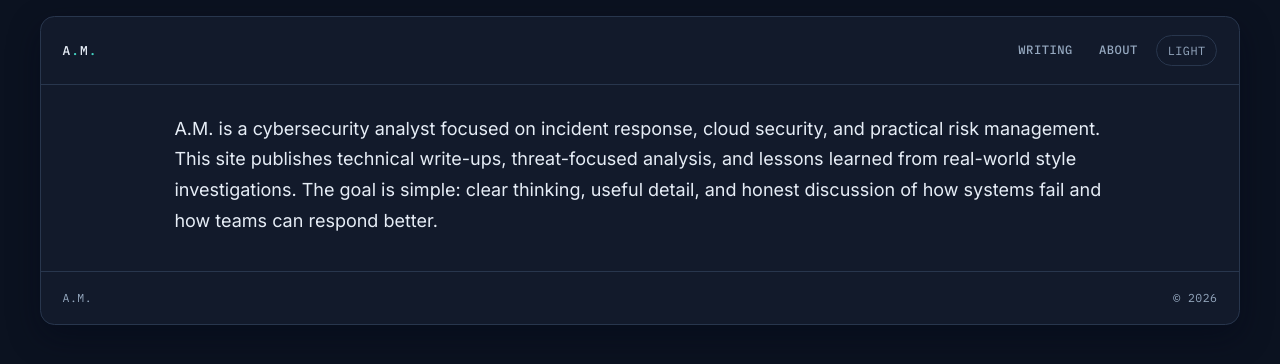
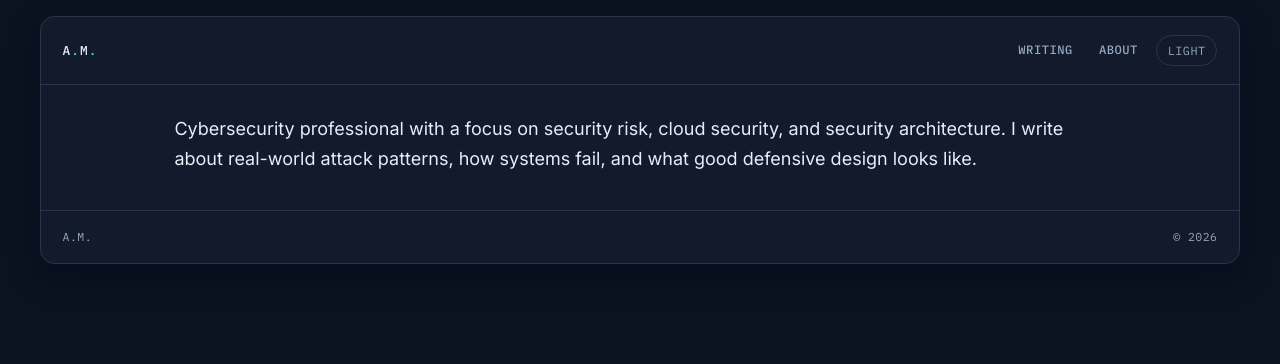
Before and after one commit to am-netizen/locus, a Jekyll site: the page built from about.md, in a window 1280 px wide. Shown: the top 364 px of the page. Built offline with Jekyll 4.4.1, drawn with Linux system fonts in a browser that asks for light colours.

Commit message:
Update About page with concise professional bio.
Made-with: Cursor

```diff
--- a/about.md
+++ b/about.md
@@ -5,10 +5,6 @@ title: About
 
 <div class="post-content">
 
-A.M. is a cybersecurity analyst focused on incident response, cloud security, and practical risk management.
-
-This site publishes technical write-ups, threat-focused analysis, and lessons learned from real-world style investigations.
-
-The goal is simple: clear thinking, useful detail, and honest discussion of how systems fail and how teams can respond better.
+Cybersecurity professional with a focus on security risk, cloud security, and security architecture. I write about real-world attack patterns, how systems fail, and what good defensive design looks like.
 
 </div>
```
